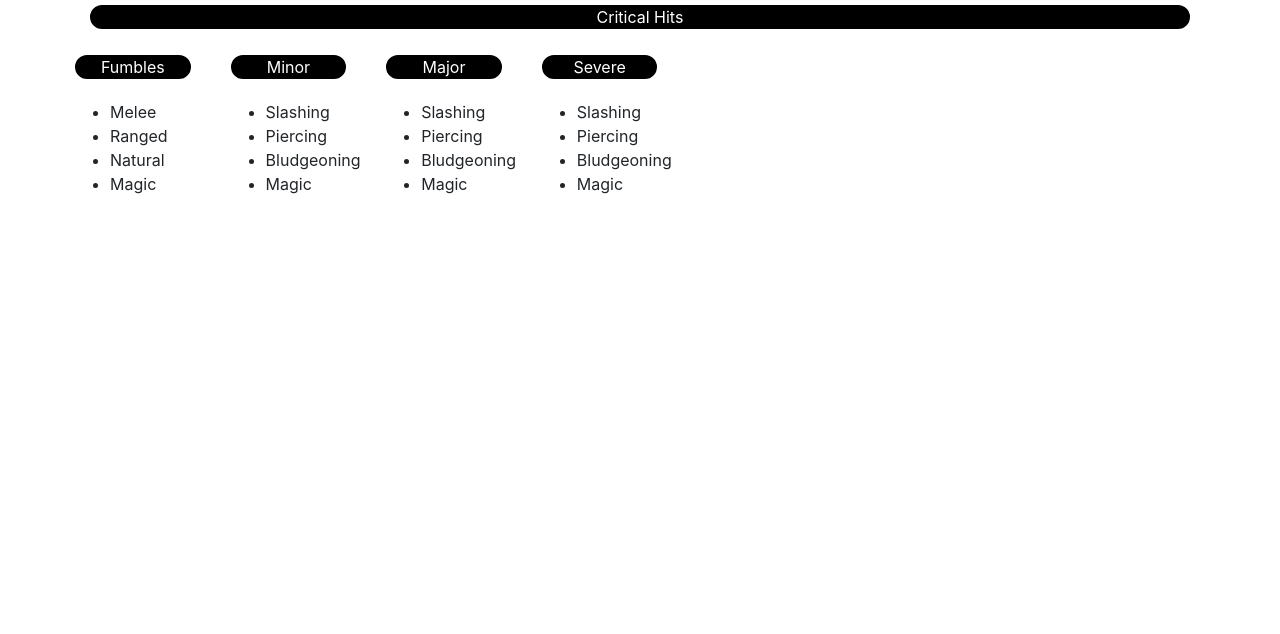
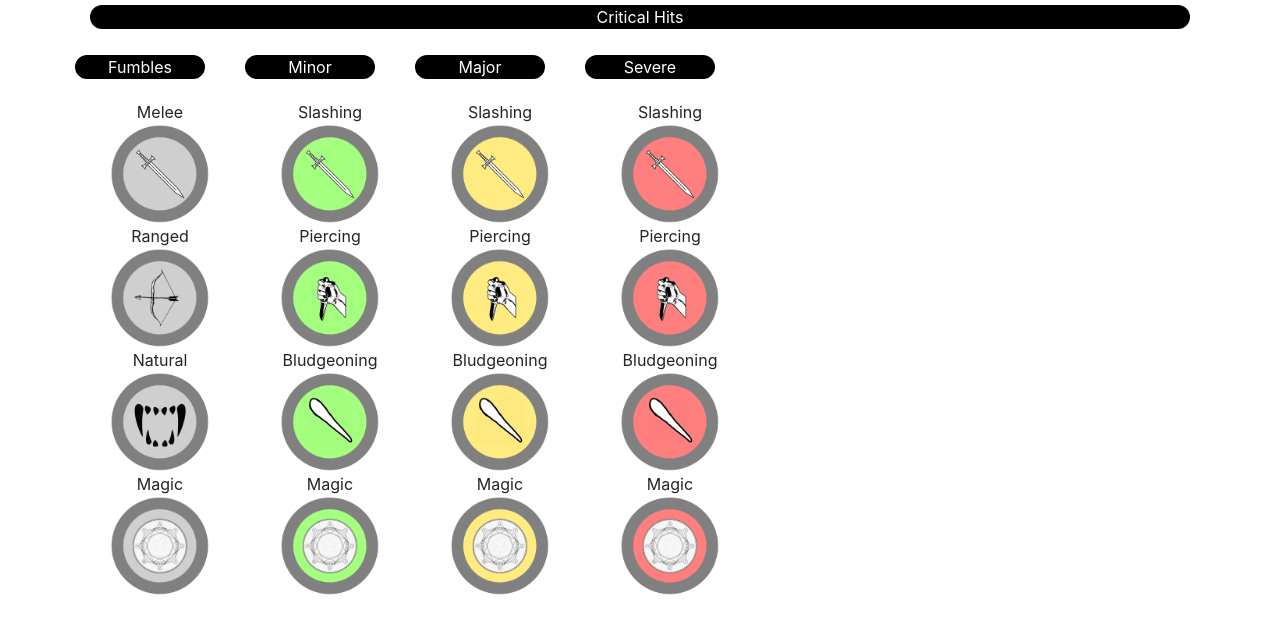
Before and after one commit to KirbyPaint/effects-generator, a plain HTML site: page index.html in a window 1280 px wide. Drawn offline with Linux system fonts and the light colour scheme.

Commit message:
add button graphics to site

```diff
--- a/css/styles.css
+++ b/css/styles.css
@@ -7,6 +7,15 @@ html, body {
   height: 100%;
 }
 
+li {
+  list-style: none;
+  text-align: center;
+}
+
+img {
+  width: 100px;
+}
+
 .table-header {
   text-align: center;
   color: white;
--- a/index.html
+++ b/index.html
@@ -18,36 +18,52 @@
           <p class="table-header">Fumbles</p>
           <ul>
             <li>Melee</li>
+            <img src="img/G-melee.png">
             <li>Ranged</li>
+            <img src="img/G-ranged.png">
             <li>Natural</li>
+            <img src="img/G-natural.png">
             <li>Magic</li>
+            <img src="img/G-magic.png">
           </ul>
         </div>
         <div class="col-3">
           <p class="table-header">Minor</p>
           <ul>
             <li>Slashing</li>
+            <img src="img/B-slashing.png">
             <li>Piercing</li>
+            <img src="img/B-piercing.png">
             <li>Bludgeoning</li>
+            <img src="img/B-bludgeoning.png">
             <li>Magic</li>
+            <img src="img/B-magic.png">
           </ul>
         </div>
         <div class="col-3">
           <p class="table-header">Major</p>
           <ul>
             <li>Slashing</li>
+            <img src="img/M-slashing.png">
             <li>Piercing</li>
+            <img src="img/M-piercing.png">
             <li>Bludgeoning</li>
+            <img src="img/M-bludgeoning.png">
             <li>Magic</li>
+            <img src="img/M-magic.png">
           </ul>
         </div>
         <div class="col-3">
           <p class="table-header">Severe</p>
           <ul>
             <li>Slashing</li>
+            <img src="img/S-slashing.png">
             <li>Piercing</li>
+            <img src="img/S-piercing.png">
             <li>Bludgeoning</li>
+            <img src="img/S-bludgeoning.png">
             <li>Magic</li>
+            <img src="img/S-magic.png">
           </ul>
         </div>
       </div>
```
